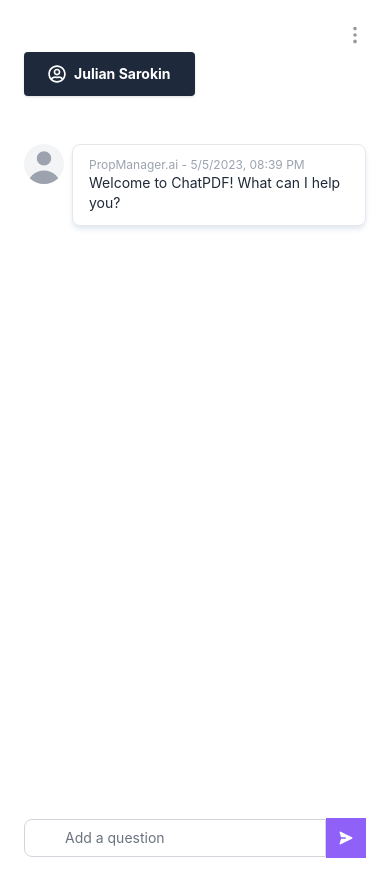
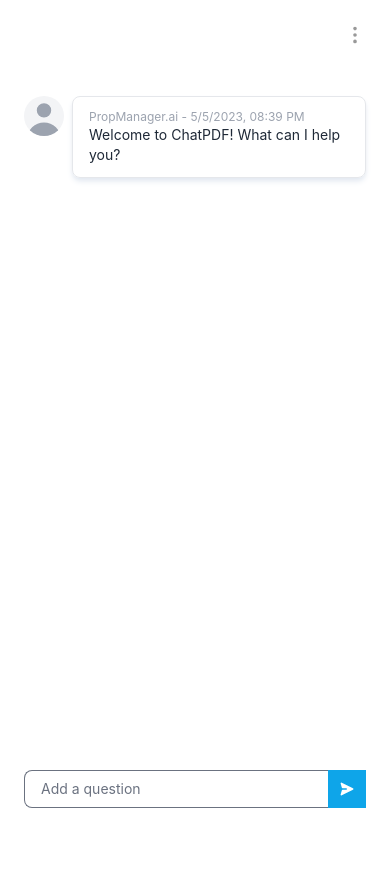
Before and after one commit to mystery000/ChatPDF, a React (Create React App) app: page / in a window 390 px wide. After the commit the page ends 844 px from the top, so only its background shows below. Built offline with nearby package versions, Linux system fonts and the light colour scheme; no server answers.

Commit message:
Update UI

```diff
--- a/package.json
+++ b/package.json
@@ -14,7 +14,7 @@
     "@testing-library/jest-dom": "^5.16.5",
     "@testing-library/react": "^13.4.0",
     "@testing-library/user-event": "^13.5.0",
-    "antd": "^5.4.6",
+    "antd": "^5.4.7",
     "axios": "^1.4.0",
     "flowbite": "^1.6.5",
     "flowbite-react": "^0.4.4",
--- a/src/ChatApp/ChatInputBox/ChatInputBox.js
+++ b/src/ChatApp/ChatInputBox/ChatInputBox.js
@@ -1,7 +1,7 @@
 import React from 'react'
 import { useState } from 'react'
 import { HiPaperAirplane } from 'react-icons/hi'
-import DebouncedInput from '../../components/DebouncedInput'
+import DebouncedInput from './DebouncedInput'
 
 const ChatInputBox = ({ sendANewMessage }) => {
     const [newMessage, setNewMessage] = useState('')
@@ -32,17 +32,19 @@
 
     return (
         <div className="px-6 py-3 bg-white w-100 overflow-hidden rounded-bl-xl rounded-br-xla">
-            <div className="flex flex-row items-center">
+            <div className="flex items-center">
+                <div className="flex-1">
                     <DebouncedInput
                         value={newMessage ?? ''}
                         debounce={100}
                         onChange={(value) => setNewMessage(value)}
                         onKeyDownHandler={onKeyDownHandler}
                     />
+                </div>
                 <div
                     type="button"
                     disabled={!newMessage || newMessage.length === 0}
-                    className="px-3 py-3 text-xs font-medium text-center text-white bg-purple-500  hover:bg-purple-800 focus:ring-1 focus:outline-none focus:ring-purple-300 disabled:opacity-50 mx-0"
+                    className="p-[11px] text-ms font-medium text-center text-white bg-sky-500 hover:bg-sky-600 focus:ring-1 focus:outline-none disabled:opacity-50 mx-0"
                     onClick={() => doSendMessage()}
                 >
                     <HiPaperAirplane className="w-4 h-4 rotate-90" />
--- /dev/null
+++ b/src/ChatApp/ChatInputBox/DebouncedInput.js
@@ -0,0 +1,40 @@
+import React from 'react'
+import { useState, useEffect } from 'react'
+
+const DebouncedInput = ({
+    value: initialValue,
+    onChange,
+    debounce = 500,
+    onKeyDownHandler,
+    ...props
+}) => {
+    const [value, setValue] = useState(initialValue)
+
+    useEffect(() => {
+        setValue(initialValue)
+    }, [initialValue])
+
+    useEffect(() => {
+        const timeout = setTimeout(() => {
+            onChange(value)
+        }, debounce)
+
+        return () => clearTimeout(timeout)
+    }, [value])
+    return (
+        <>
+            <input
+                type="text"
+                placeholder="Add a question"
+                id="message-box"
+                value={value}
+                className="w-full p-2 pl-4 text-sm text-gray-900 rounded-l-lg bg-white border-1 border-r-0 focus:ring-blue-500 focus:border-0"
+                onChange={(e) => setValue(e.target.value)}
+                {...props}
+                onKeyDown={onKeyDownHandler}
+            />
+        </>
+    )
+}
+
+export default DebouncedInput
--- a/src/components/Chat.js
+++ b/src/components/Chat.js
@@ -2,12 +2,13 @@
 import { AiOutlineMessage } from 'react-icons/ai'
 
 const App = ({ children, property, active, onChangeHandler }) => {
-    const [isActive, setIsActive] = useState(false)
+    const [isActive, setIsActive] = useState(active)
 
     const handleClick = () => {
         setIsActive(true)
         onChangeHandler(property.id)
     }
+
     useEffect(() => {
         setIsActive(active)
     }, [active])
--- a/src/components/ChatContainer.js
+++ b/src/components/ChatContainer.js
@@ -9,6 +9,7 @@
         onSelectPropertyHandler(propertyId)
         setCollectionId(propertyId)
     }
+
     return (
         <>
             {properties.map((property, index) => (
--- a/src/components/DebouncedInput.js
+++ /dev/null
@@ -1,42 +0,0 @@
-import React from 'react'
-import { useState, useEffect } from 'react'
-
-const DebouncedInput = ({
-    value: initialValue,
-    onChange,
-    debounce = 500,
-    onKeyDownHandler,
-    ...props
-}) => {
-    const [value, setValue] = useState(initialValue)
-
-    useEffect(() => {
-        setValue(initialValue)
-    }, [initialValue])
-
-    useEffect(() => {
-        const timeout = setTimeout(() => {
-            onChange(value)
-        }, debounce)
-
-        return () => clearTimeout(timeout)
-    }, [value])
-    return (
-        <>
-            <div className="relative w-full">
-                <input
-                    type="text"
-                    placeholder="Add a question"
-                    className="w-full block p-2 pl-10 text-sm text-gray-900 border border-gray-300 rounded-l-lg bg-white focus:ring-1 focus:ring-purple-500 focus:border-purple-500"
-                    id="message-box"
-                    value={value}
-                    onChange={(e) => setValue(e.target.value)}
-                    {...props}
-                    onKeyDown={onKeyDownHandler}
-                />
-            </div>
-        </>
-    )
-}
-
-export default DebouncedInput
--- a/src/components/Header.js
+++ b/src/components/Header.js
@@ -11,7 +11,7 @@
                         <TbDotsVertical color="rgb(153, 153, 153)" size={22} />
                     </button>
                 </div>
-                <div className="w-full block flex-grow lg:flex lg:items-center lg:w-auto">
+                <div className="w-full hidden flex-grow lg:block lg:flex lg:items-center lg:w-auto">
                     <div className="text-sm lg:flex-grow">
                         {/* <a
                             href="#responsive-header"
```
Also changed, not shown: 1 other file (tests, documents, lock files or other folders). Lines whose indentation alone changed are shown as unchanged.
